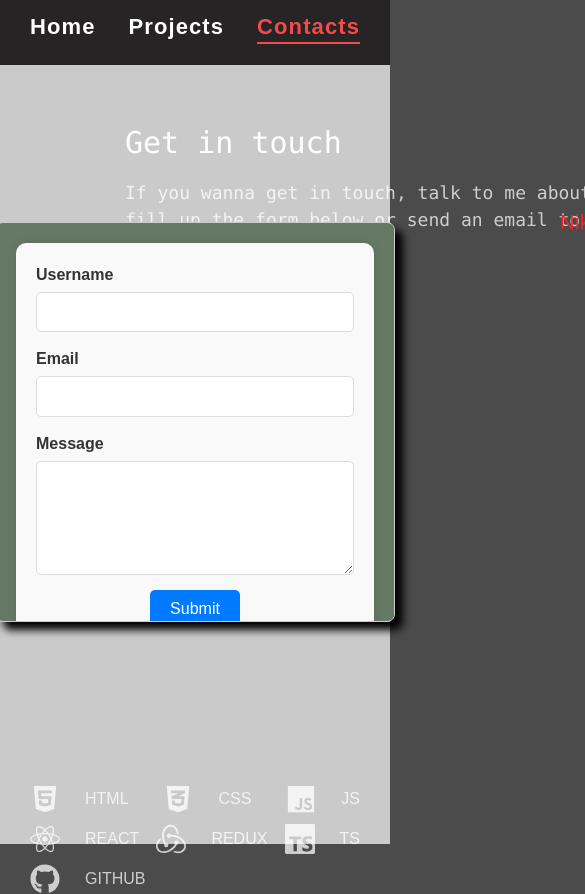
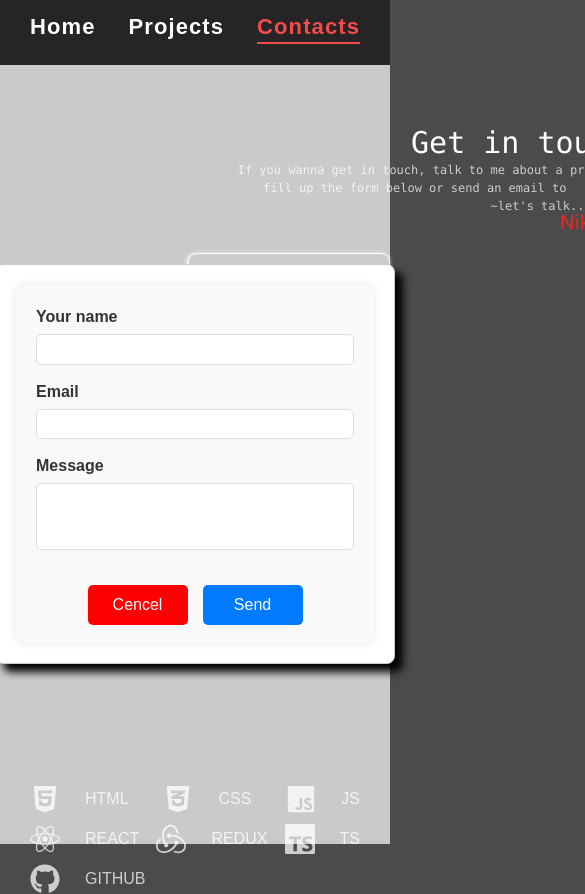
Before and after one commit to NikitinIhor/Portfolio, a React (Vite) app: page /contacts in a window 390 px wide. Both pictures are taken after a click on the button "~let's talk". Shown: the top 894 px of the page, 585 px wide, since content can reach past the window. Built offline with nearby package versions, Linux system fonts and the light colour scheme.

Commit message:
update form

```diff
--- a/package.json
+++ b/package.json
@@ -18,6 +18,7 @@
     "react": "^18.3.1",
     "react-dom": "^18.3.1",
     "react-icons": "^5.3.0",
+    "react-loader-spinner": "^6.1.6",
     "react-modal": "^3.16.1",
     "react-router-dom": "^6.26.1",
     "yup": "^1.4.0"
--- a/src/components/AddModal/AddModal.jsx
+++ b/src/components/AddModal/AddModal.jsx
@@ -1,16 +1,16 @@
 import Modal from "react-modal";
+Modal.setAppElement("#root");
 import FeedbackForm from "../FeedbackForm/FeedbackForm";
 
 export default function AddModal({ addModalIsopen, closeAddModal }) {
   const customStyles = {
     content: {
-      top: "50%",
+      top: "55%",
       left: "50%",
       right: "auto",
       bottom: "auto",
       marginRight: "-50%",
       transform: "translate(-50%, -50%)",
-      background: "rgb(101, 121, 101)",
       borderRadius: 8,
       color: "white",
       width: "400px",
@@ -20,8 +20,16 @@ export default function AddModal({ addModalIsopen, closeAddModal }) {
   };
 
   return (
-    <Modal style={customStyles} isOpen={addModalIsopen}>
-      <FeedbackForm onRequestClose={closeAddModal} />
+    <Modal
+      style={customStyles}
+      isOpen={addModalIsopen}
+      shouldCloseOnOverlayClick={true}
+      shouldCloseOnEsc={true}
+    >
+      <FeedbackForm
+        onRequestClose={closeAddModal}
+        closeAddModal={closeAddModal}
+      />
     </Modal>
   );
 }
--- a/src/components/Cv/Cv.module.css
+++ b/src/components/Cv/Cv.module.css
@@ -46,3 +46,16 @@
   left: 50px;
   animation: animation 1s infinite alternate;
 }
+@media screen and (max-width: 720px) {
+  .cv {
+    top: 60%;
+    right: 35%;
+  }
+  .title {
+    font-size: 18px;
+    margin-bottom: 10px;
+  }
+  .image {
+    top: 10px;
+  }
+}
--- a/src/components/FeedbackForm/FeedbackForm.jsx
+++ b/src/components/FeedbackForm/FeedbackForm.jsx
@@ -1,5 +1,6 @@
-import { useId } from "react";
+import { useId, useState } from "react";
 import { Formik, Form, Field, ErrorMessage } from "formik";
+import Loader from "../Loader/Loader";
 import * as Yup from "yup";
 import css from "./FeedbackForm.module.css";
 
@@ -21,10 +22,23 @@ const FeedbackSchema = Yup.object().shape({
     .required("Required"),
 });
 
-export default function FeedbackForm() {
+export default function FeedbackForm({ closeAddModal }) {
   const id = useId();
-  const handleSubmit = (values, actions) => {
-    actions.resetForm();
+
+  const [loading, setLoading] = useState(false);
+
+  const handleSubmit = async (values, actions) => {
+    setLoading(true);
+
+    try {
+      await new Promise((resolve) => setTimeout(resolve, 2000));
+      actions.resetForm();
+      closeAddModal();
+    } catch (error) {
+      console.error("Submission error:", error);
+    } finally {
+      setLoading(false);
+    }
   };
 
   return (
@@ -35,7 +49,7 @@ export default function FeedbackForm() {
     >
       <Form className={css.form}>
         <div className={css.container}>
-          <label htmlFor={`username-${id}`}>Username</label>
+          <label htmlFor={`username-${id}`}>Your name</label>
           <Field
             className={css.field}
             type="text"
@@ -67,15 +81,28 @@ export default function FeedbackForm() {
             as="textarea"
             name="message"
             id={`message-${id}`}
-            rows="5"
+            rows="3"
           />
           <ErrorMessage className={css.error} name="message" component="span" />
         </div>
-
-        <button className={css.btn} type="submit">
-          Submit
-        </button>
-        <button className={css.btn}>Cencel</button>
+        <div className={css.btns}>
+          <button
+            disabled={loading}
+            onClick={closeAddModal}
+            type="button"
+            className={css.btn}
+          >
+            Cencel
+          </button>
+          <button disabled={loading} className={css.btn} type="submit">
+            Send
+            {loading && (
+              <div className={css.loader}>
+                <Loader />
+              </div>
+            )}
+          </button>
+        </div>
       </Form>
     </Formik>
   );
--- a/src/components/FeedbackForm/FeedbackForm.module.css
+++ b/src/components/FeedbackForm/FeedbackForm.module.css
@@ -5,6 +5,7 @@
   padding: 20px;
   margin: 0 auto;
   max-width: 400px;
+  height: 100%;
   background-color: #f9f9f9;
   border-radius: 10px;
   box-shadow: 0 0 10px rgba(0, 0, 0, 0.1);
@@ -15,6 +16,7 @@
   flex-direction: column;
   width: 100%;
   margin-bottom: 15px;
+  position: relative;
 }
 
 label {
@@ -24,11 +26,12 @@ label {
 }
 
 .field {
-  padding: 10px;
+  padding: 5px;
   border: 1px solid #ddd;
   border-radius: 5px;
   font-size: 16px;
   transition: border-color 0.3s;
+  resize: none;
 }
 
 .field:focus {
@@ -37,13 +40,23 @@ label {
 }
 
 .error {
+  position: absolute;
+  bottom: 0;
+  right: 10px;
   margin-top: 5px;
   font-size: 14px;
   color: #d9534f;
 }
-
+.btns {
+  margin-top: 20px;
+  display: flex;
+  gap: 15px;
+  align-items: center;
+  justify-content: space-between;
+}
 .btn {
-  padding: 10px 20px;
+  width: 100px;
+  height: 40px;
   font-size: 16px;
   color: #fff;
   background-color: #007bff;
@@ -52,7 +65,19 @@ label {
   cursor: pointer;
   transition: background-color 0.3s;
 }
+.btn:first-child {
+  background-color: red;
+}
+.btn:first-child:hover {
+  background-color: rgb(188, 52, 52);
+}
 
 .btn:hover {
   background-color: #0056b3;
 }
+.loader {
+  position: absolute;
+  top: 50%;
+  left: 50%;
+  transform: translate(-50%, -50%);
+}
--- /dev/null
+++ b/src/components/Loader/Loader.jsx
@@ -0,0 +1,17 @@
+import { RotatingLines } from "react-loader-spinner";
+
+export default function Loader() {
+  return (
+    <RotatingLines
+      visible={true}
+      height="150"
+      width="150"
+      color="grey"
+      strokeWidth="5"
+      animationDuration="0.75"
+      ariaLabel="rotating-lines-loading"
+      wrapperStyle={{}}
+      wrapperClass=""
+    />
+  );
+}
--- a/src/components/TypingEffect/TypingEffect.jsx
+++ b/src/components/TypingEffect/TypingEffect.jsx
@@ -10,7 +10,7 @@ export default function TypingEffect({ text }) {
       const interval = setInterval(() => {
         setResult((prev) => prev + text[index]);
         setIndex((prevIndex) => prevIndex + 1);
-      }, 40);
+      }, 10);
 
       return () => clearInterval(interval);
     }
--- a/src/components/TypingEffect/TypingEffect.module.css
+++ b/src/components/TypingEffect/TypingEffect.module.css
@@ -15,3 +15,13 @@
   margin: 0;
   margin-top: -40px;
 }
+@media screen and (max-width: 925px) {
+  .text {
+    font-size: 12px;
+  }
+}
+@media screen and (max-width: 720px) {
+  .wrapper {
+    text-align: center;
+  }
+}
--- a/src/pages/Contacts/Contacts.jsx
+++ b/src/pages/Contacts/Contacts.jsx
@@ -27,7 +27,7 @@ export default function Contacts() {
   useEffect(() => {
     const timer = setTimeout(() => {
       setShow(true);
-    }, 7000);
+    }, 2000);
 
     return () => clearTimeout(timer);
   }, []);
@@ -72,9 +72,11 @@ export default function Contacts() {
           </Social>
         </div>
       )}
-      <button onClick={openAddModal} className={css.btn}>
-        ~let's talk
-      </button>
+      {show && (
+        <button onClick={openAddModal} className={css.btn}>
+          ~let's talk
+        </button>
+      )}
       <AddModal closeAddModal={closeAddModal} addModalIsopen={addModalIsopen} />
     </div>
   );
--- a/src/pages/Contacts/Contacts.module.css
+++ b/src/pages/Contacts/Contacts.module.css
@@ -66,7 +66,7 @@
 }
 .btn {
   position: absolute;
-  top: 60%;
+  top: 70%;
   left: 50%;
   transform: translate(-50%, -50%);
   background-color: rgb(248, 35, 35);
--- a/src/pages/Home/Home.jsx
+++ b/src/pages/Home/Home.jsx
@@ -13,9 +13,11 @@ and engaging web applications and sites.
 
 export default function Home() {
   return (
-    <div className={css.wrapper}>
-      <TypingEffect text={text} />
-      <Cv />
+    <div className={css.container}>
+      <div className={css.wrapper}>
+        <TypingEffect text={text} />
+        <Cv />
+      </div>
     </div>
   );
 }
```
Also changed, not shown: 1 other file (tests, documents, lock files or other folders).
